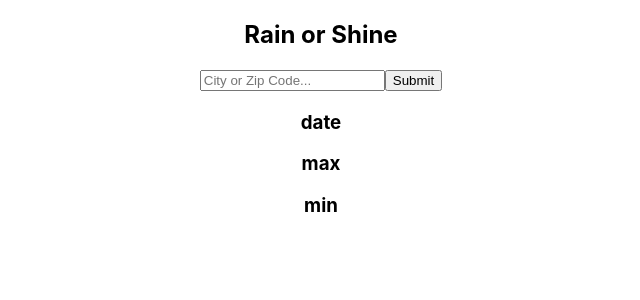
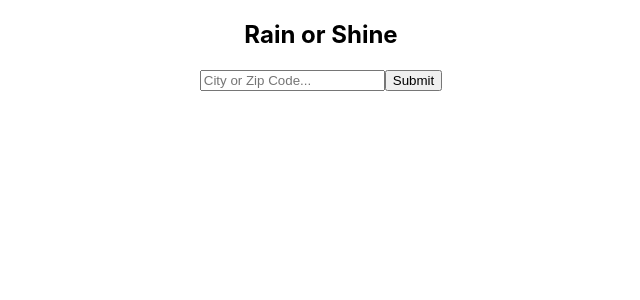
Before and after one commit to Jonathanhovland/weather-application, a React (Create React App) app: page / in a window 1280 px wide. Shown: the top 300 px of the page, without its empty margins (319-959 px from the left). Built offline with nearby package versions, Linux system fonts and the light colour scheme.

Commit message:
All of the days are showing data.

```diff
--- a/src/App.js
+++ b/src/App.js
@@ -9,10 +9,10 @@ class App extends Component {
 
   state = {
     input: '',
-    city: '',
-    date: '',
-    tempMax: 0,
-    tempMin: 0,
+    // city: '',
+    // date: '',
+    // tempMax: 0,
+    // tempMin: 0,
     days: []
   }
 
@@ -27,7 +27,7 @@ class App extends Component {
     let cityUrl = `http://api.openweathermap.org/data/2.5/forecast?q=${this.state.input},us&mode=json&appid=80bebdcca0b791a791b9d6b812f71e83&units=imperial`
     const res = await fetch(isNaN(this.state.input) ? cityUrl : zipUrl)
     const data = await res.json()
-    // console.log(data.list[2].main)
+    console.log(data.list[2].main)
     const cleanDays = [
       this.cleanWeatherArray(data.list.slice(0,8)),
       this.cleanWeatherArray(data.list.slice(8,16)),
@@ -79,7 +79,7 @@ class App extends Component {
       <div className="App">
         <Header />
         <Form getWeather={this.getWeather} handleChange={this.handleChange} city={this.state.city}/>
-        <Weather date={this.state.date}/>
+        <Weather weatherData={this.state.days} input={this.state.input}/>
       </div>
     );
   }
--- a/src/Components/Form.js
+++ b/src/Components/Form.js
@@ -1,11 +1,11 @@
 import React from "react"
 
-const Form = ({ getWeather, handleChange, city }) => {
+
+const Form = ({ getWeather, handleChange }) => {
     return (
         <form onSubmit={ getWeather }>
             <input type="text" name="input" onChange={handleChange} placeholder="City or Zip Code..."></input>
             <button>Submit</button>
-            <h2>{city}</h2>
         </form>
     )
 }
--- a/src/Components/Weather.js
+++ b/src/Components/Weather.js
@@ -1,16 +1,22 @@
 import React from "react"
 
-const Weather = ({ date }) => {
-    return (
-        <div className="container">
-            <div className="day">
-                <h3>date</h3>
-                <p onChange={date}></p>
-                <h3>max</h3>
-                <h3>min</h3>
+const Weather = ({ weatherData, input }) => {
+    return weatherData.map((dailyData, i) => {
+        return(
+            <div className="container">
+            <h1>{ input }</h1>
+            <div className="list-group">
+                <div className="list-group-item" key={i}>
+                <div className="row">
+                    <div className="col-md-4">{dailyData.date}</div>
+                    <div className="col-md-4">Minimum: {dailyData.minimum}°</div>
+                    <div className="col-md-4">Maximum: {dailyData.maximum}°</div>
+                </div>
+                </div>
             </div>
-       </div>
-    )
+        </div>
+        )
+    })
 }
 
 export default Weather
```
